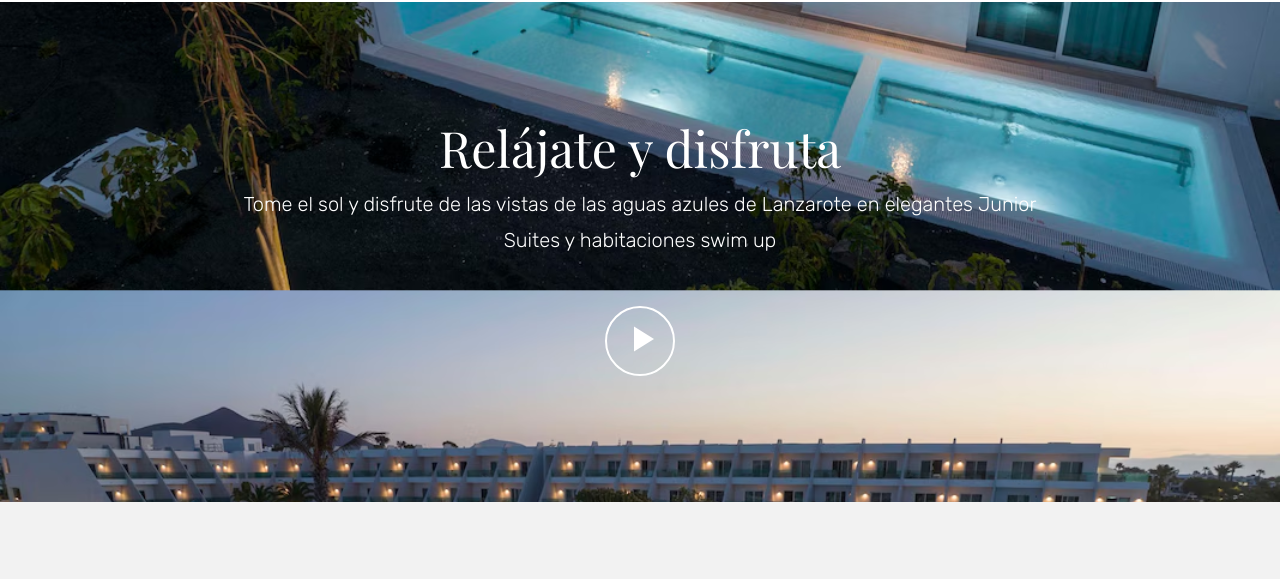
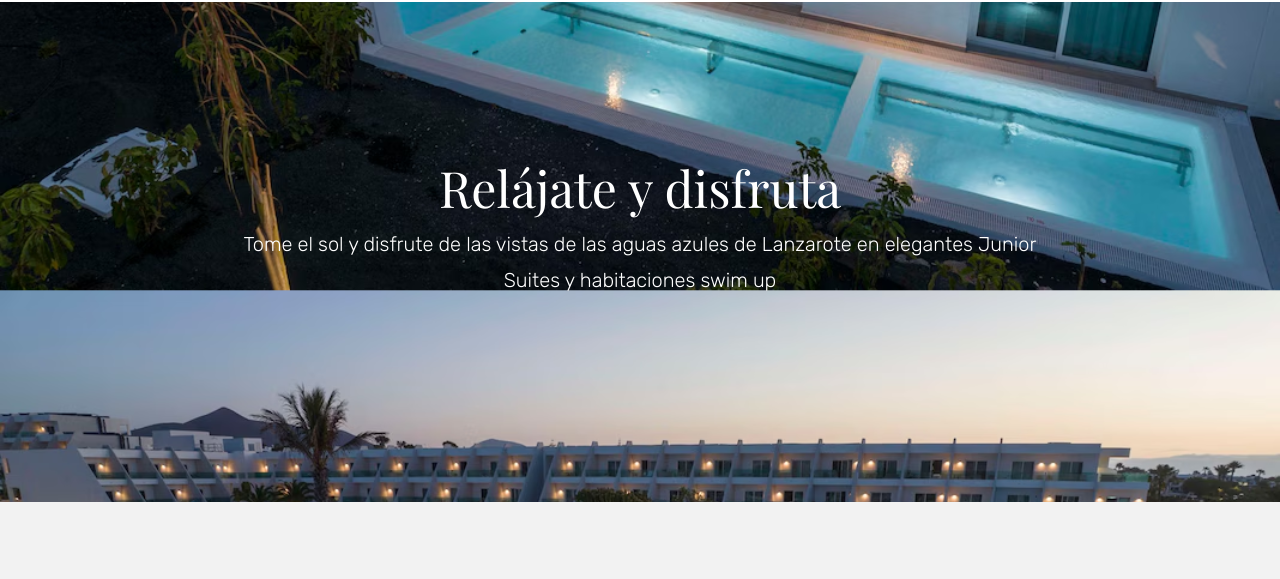
Before and after one commit to niritaguns/hotel_radisson, a plain HTML site: page rooms.html in a window 1280 px wide. Shown: the part 3257-3836 px from the top of the page. Drawn offline with nearby package versions, Linux system fonts and the light colour scheme; files whose address does not match are found by name.

Commit message:
Add files via upload

```diff
--- a/rooms.html
+++ b/rooms.html
@@ -272,7 +272,6 @@
           <div class="col-md-9 text-center element-animate">
             <h2>Relájate y disfruta</h2>
             <p class="lead mb-5">Tome el sol y disfrute de las vistas de las aguas azules de Lanzarote en elegantes Junior Suites y habitaciones swim up</p>
-            <div class="btn-play-wrap"><a href="https://vimeo.com/channels/staffpicks/93951774" class="btn-play popup-vimeo "><span class="ion-ios-play"></span></a></div>
           </div>
         </div>
       </div>
```
